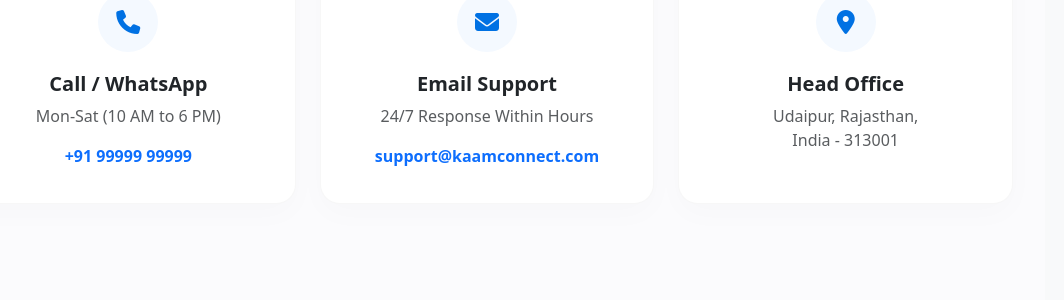
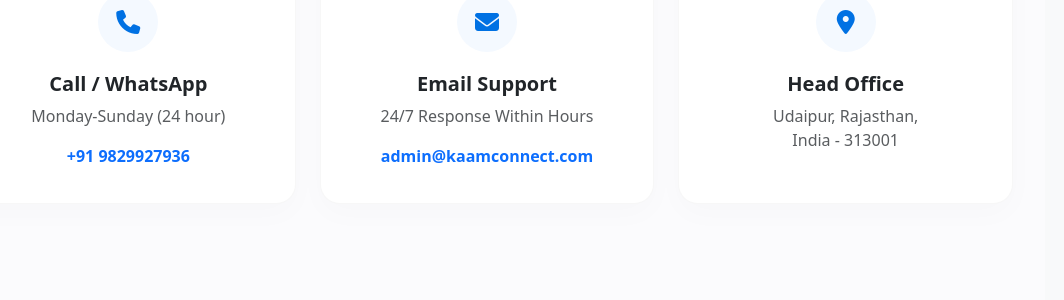
Before and after one commit to kaamconnect01/kaamconnect, a Flask app: page / in a window 1280 px wide. Shown: the part 3425-3725 px from the top of the page, without its empty margins (153-1217 px from the left). Run offline with Flask 3, Linux system fonts and the light colour scheme.

Commit message:
Update index.html

```diff
--- a/templates/index.html
+++ b/templates/index.html
@@ -356,8 +356,8 @@
                         <i class="fa-solid fa-phone"></i>
                     </div>
                     <h5 class="fw-bold text-dark mb-2">Call / WhatsApp</h5>
-                    <p class="text-muted mb-3">Mon-Sat (10 AM to 6 PM)</p>
-                    <a href="tel:+919999999999" class="text-primary fw-bold text-decoration-none">+91 99999 99999</a>
+                    <p class="text-muted mb-3">Monday-Sunday (24 hour)</p>
+                    <a href="tel:+919999999999" class="text-primary fw-bold text-decoration-none">+91 9829927936</a>
                 </div>
             </div>
 
@@ -368,7 +368,7 @@
                     </div>
                     <h5 class="fw-bold text-dark mb-2">Email Support</h5>
                     <p class="text-muted mb-3">24/7 Response Within Hours</p>
-                    <a href="mailto:support@kaamconnect.com" class="text-primary fw-bold text-decoration-none">support@kaamconnect.com</a>
+                    <a href="mailto:support@kaamconnect.com" class="text-primary fw-bold text-decoration-none">admin@kaamconnect.com</a>
                 </div>
             </div>
 
```
